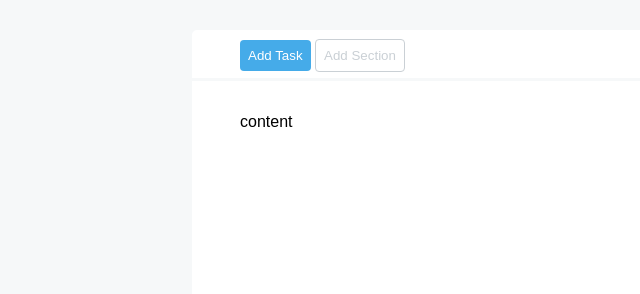
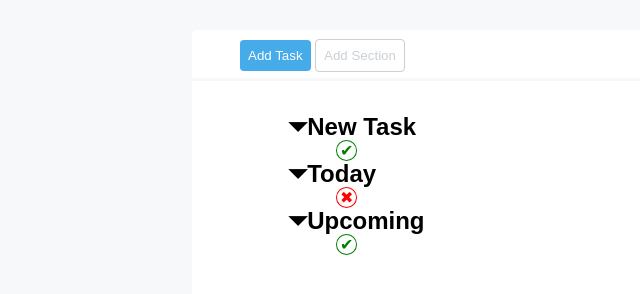
Before and after one commit to ViktorJoseCentonza/html-css-toboolist, a plain HTML site: page index.html in a window 1280 px wide. Shown: the part 84-378 px from the top of the page, without its empty margins (0-640 px from the left). Drawn offline with Linux system fonts and the light colour scheme.

Commit message:
added titles and icons

```diff
--- a/css/style.css
+++ b/css/style.css
@@ -38,7 +38,8 @@ header {
 
 }
 
-header span {
+header h1 {
+    display: inline;
     font-size: 35px;
     font-weight: 700;
 
@@ -103,3 +104,19 @@ main {
 .content-section {
     margin-top: 2rem;
 }
+
+.done::before {
+    color: green;
+    border: 1px solid;
+    border-radius: 50%;
+    padding: 1px 3px 1px 3px;
+    content: "\2714";
+}
+
+.undone::before {
+    color: red;
+    border: 1px solid;
+    border-radius: 50%;
+    padding: 1px 3px 1px 3px;
+    content: "\2716";
+}
--- a/index.html
+++ b/index.html
@@ -11,7 +11,7 @@
 <body>
     <header>
         <img src="./assets/img/Logo.png" alt="Toboo logo">
-        <span>Toboolist</span>
+        <h1>Toboolist</h1>
     </header>
     <!--content container-begin-->
     <main>
@@ -26,7 +26,30 @@
             <hr>
             <!--content-begin-->
             <div class="content-section">
-                content
+                <div class="heading">
+                    <h2>⏷New Task</h2>
+
+                    <div class="done task">
+
+                    </div>
+                </div>
+
+                <div class="heading">
+                    <h2>⏷Today</h2>
+
+                    <div class="undone task">
+
+                    </div>
+                </div>
+
+                <div class="heading">
+                    <h2>⏷Upcoming</h2>
+
+                    <div class="done task">
+
+                    </div>
+                </div>
+
             </div>
             <!--content-end-->
 
```
